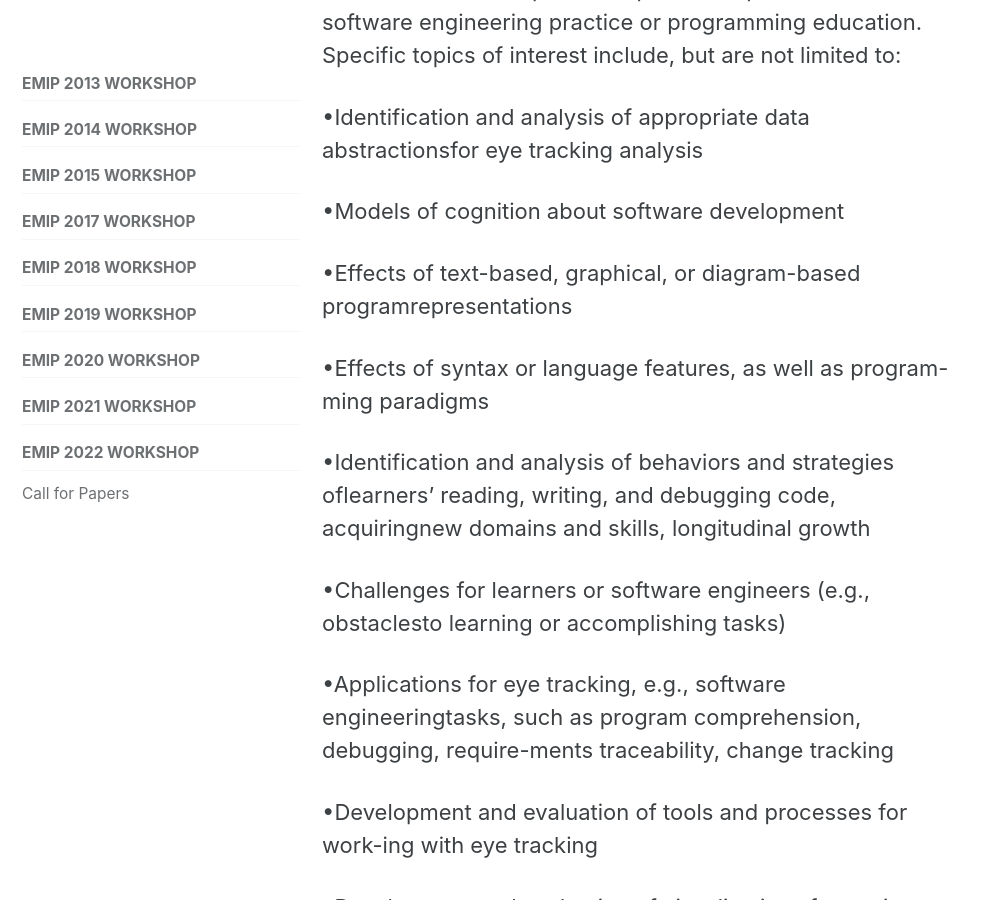
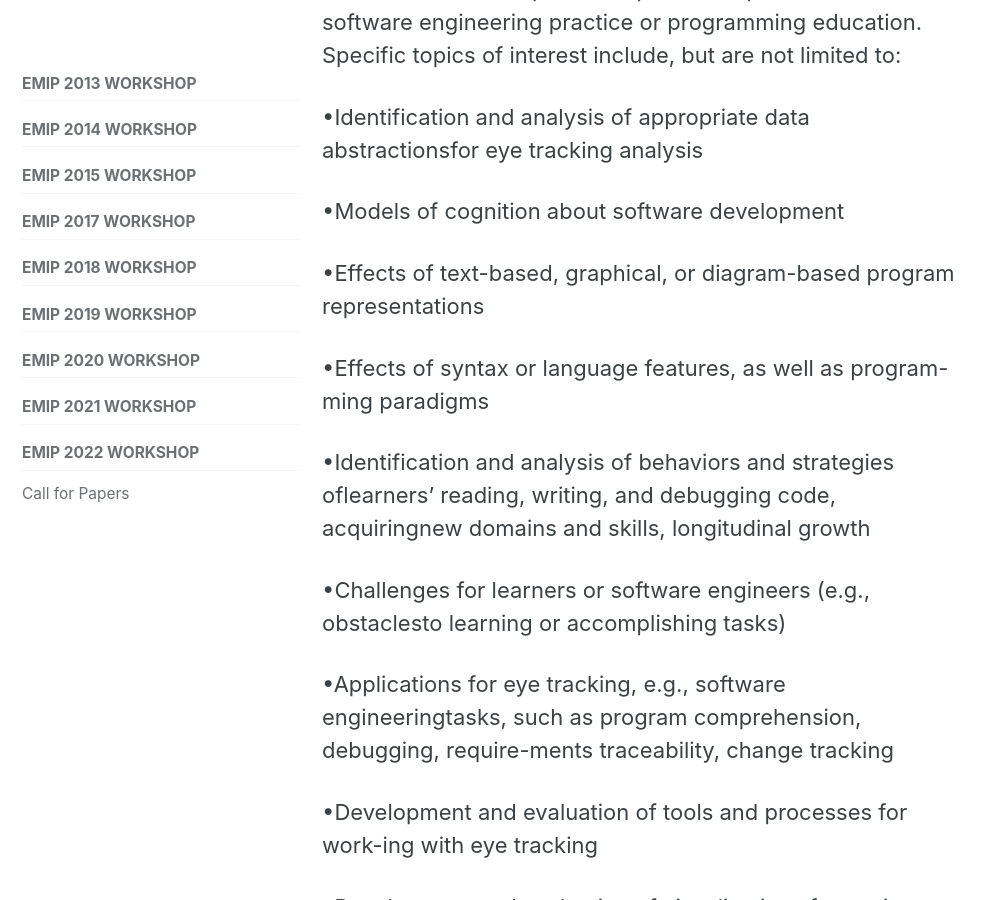
Before and after one commit to EMIPws/emipws.github.io, a Jekyll site: the page built from pages/workshop/emip-2022.md, in a window 1280 px wide and 900 px high, scrolled down 1031 px. Shown: the whole window, without its empty margins (0-993 px from the left). Built offline with Jekyll 4.4.1, drawn with Linux system fonts in a browser that asks for light colours; cached includes are drawn as plain includes.

Commit message:
Update emip-2022.md

```diff
--- a/pages/workshop/emip-2022.md
+++ b/pages/workshop/emip-2022.md
@@ -18,7 +18,7 @@ We invite contributions analyzing gaze behavior of activities related to program
 
 •Models of cognition about software development
 
-•Effects of text-based, graphical, or diagram-based programrepresentations
+•Effects of text-based, graphical, or diagram-based program representations
 
 •Effects of syntax or language features, as well as program-ming paradigms
 
```
